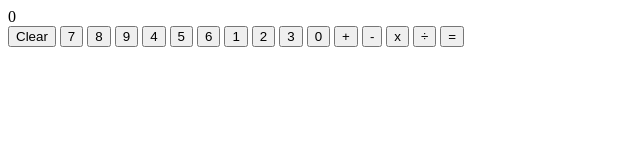
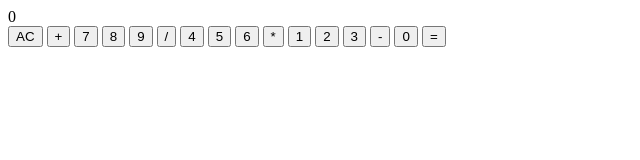
Before and after one commit to WinSanSri/calculator, a plain HTML site: page index.html in a window 1280 px wide. Shown: the whole page, without its empty margins (0-640 px from the left). Drawn offline with Linux system fonts and the light colour scheme.

Commit message:
Adjust buttons and add class names

```diff
--- a/index.html
+++ b/index.html
@@ -11,22 +11,26 @@
 <body>
     <div id="wrapper">
         <div class="output">0</div>
-        <button class="clear">Clear</button>
-        <button class="seven">7</button>
-        <button class="eight">8</button>
-        <button class="nine">9</button>
-        <button class="four">4</button>
-        <button class="five">5</button>
-        <button class="six">6</button>
-        <button class="one">1</button>
-        <button class="two">2</button>
-        <button class="three">3</button>
-        <button class="zero">0</button>
-        <button class="add">+</button>
-        <button class="substract">-</button>
-        <button class="mutiply">x</button>
-        <button class="divide">÷</button>
-        <button class="equal">=</button>
+        <div class="keys">
+            <button class="clear btn-xl">AC</button>
+            <button class="add">+</button>
+
+            <button class="seven btn-m">7</button>
+            <button class="eight btn-m">8</button>
+            <button class="nine btn-m">9</button>
+            <button class="divide">/</button>
+            <button class="four btn-m">4</button>
+            <button class="five btn-m">5</button>
+            <button class="six btn-m">6</button>
+            <button class="mutiply">*</button>
+            <button class="one btn-m">1</button>
+            <button class="two btn-m">2</button>
+            <button class="three btn-m">3</button>
+            <button class="substract">-</button>
+            <button class="zero btn-l">0</button>
+
+            <button class="equal btn-l">=</button>
+        </div>
 
     </div>
 </body>
```
